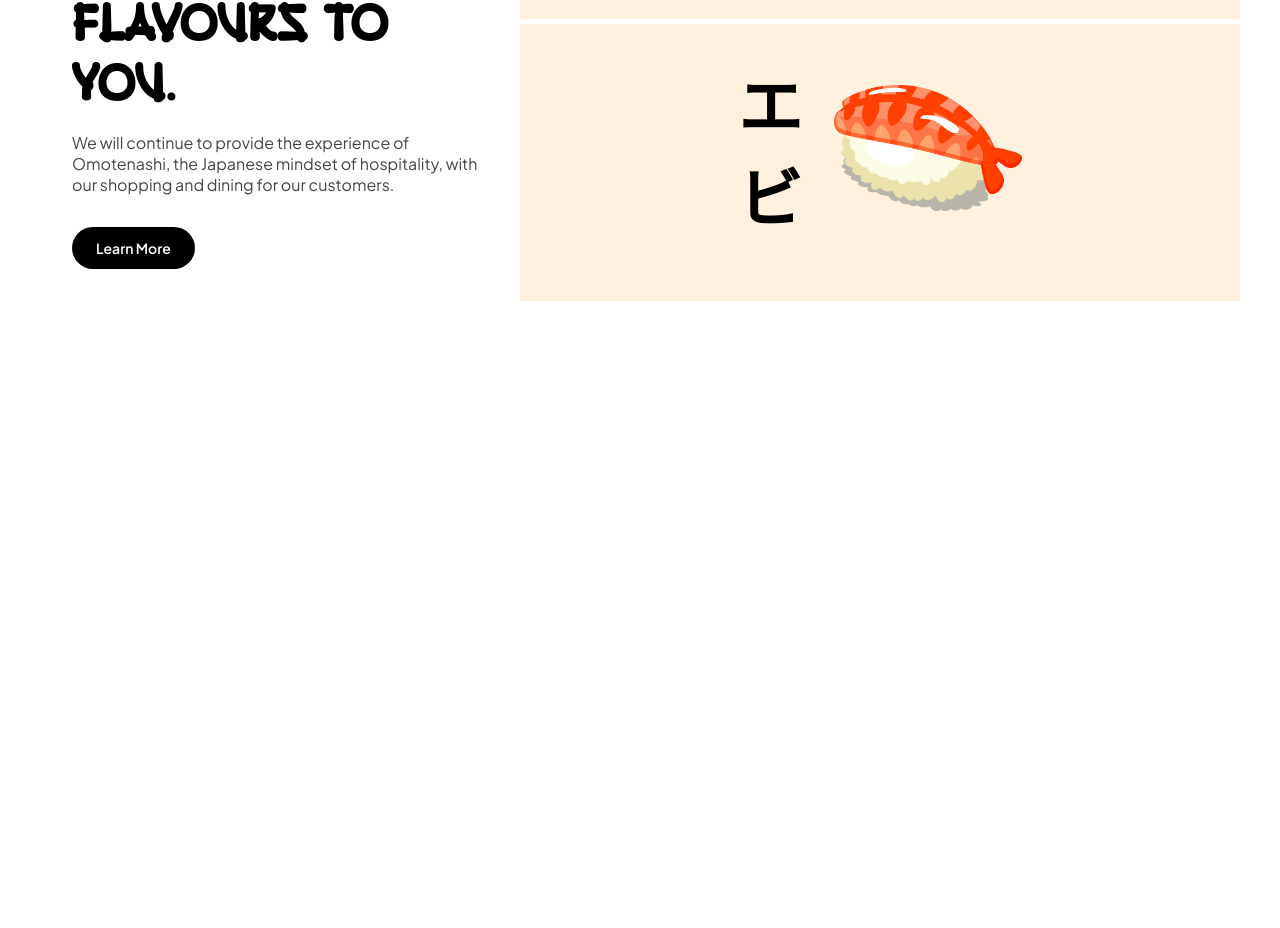
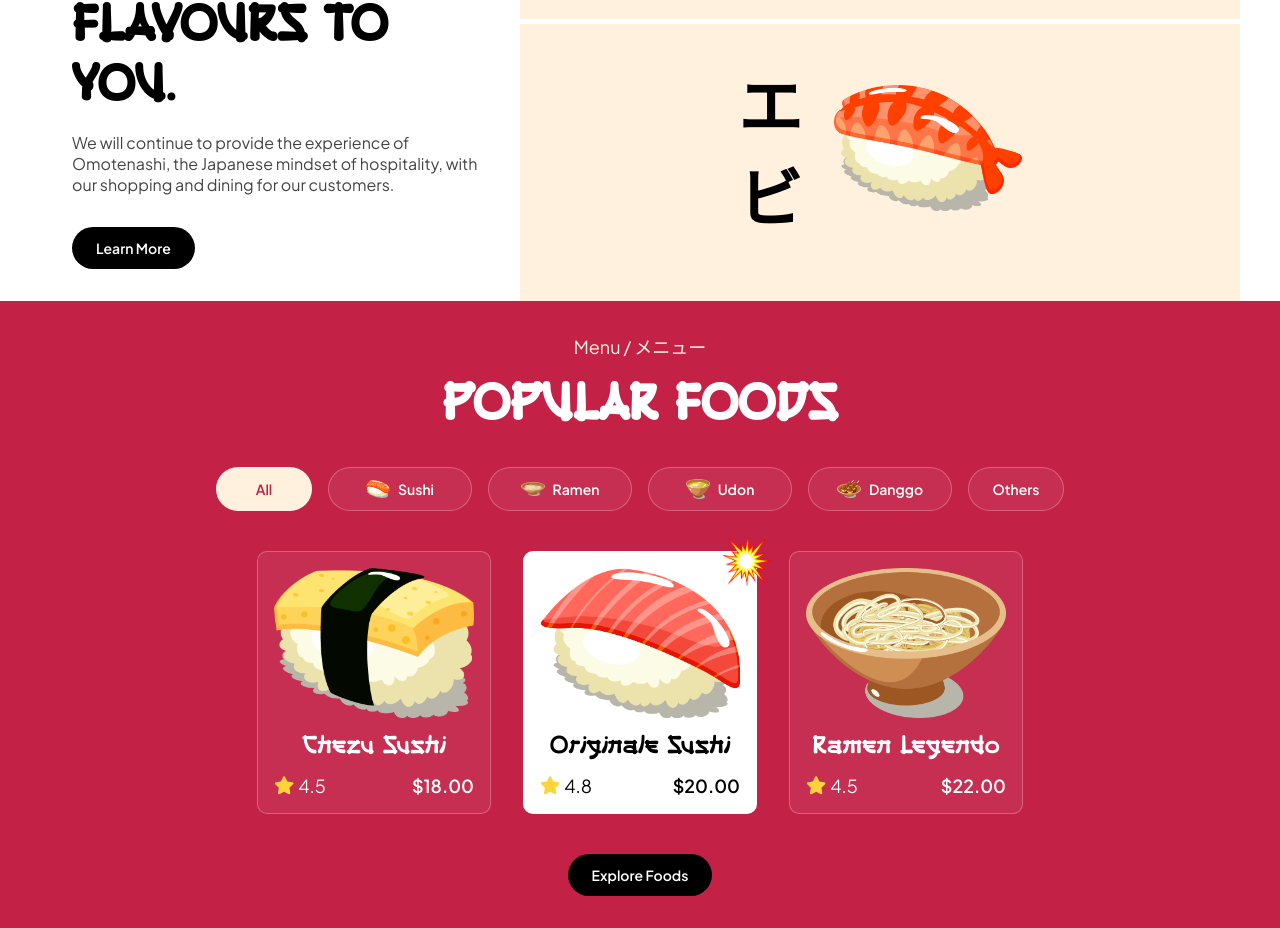
Before and after one commit to ilhamifham/shokunami, a plain HTML site: page index.html in a window 1280 px wide. Shown: the part 896-1824 px from the top of the page. Before the commit the page ends 1197 px from the top, so only its background shows below. Drawn offline with nearby package versions, Linux system fonts and the light colour scheme.

Commit message:
Added menu section

```diff
--- a/css/sections/hero.css
+++ b/css/sections/hero.css
@@ -76,7 +76,7 @@
 }
 
 .hero__info .customer__feedback img {
-  width: 5.313rem;
+  width: 5rem;
 }
 
 .hero__info .customer__feedback p {
--- /dev/null
+++ b/css/sections/menu.css
@@ -0,0 +1,134 @@
+.menu__section {
+  background-color: var(--color-brightMaroon);
+}
+
+.menu {
+  padding: 2rem 1rem;
+}
+
+.menu__content {
+  text-align: center;
+}
+
+.menu__content div {
+  font-size: 1.125rem;
+  color: var(--color-cornSilk);
+}
+
+.menu__content h2 {
+  font-size: 2.5rem;
+  margin: 1rem 0;
+  color: var(--color-white);
+}
+
+.menu__buttons {
+  display: flex;
+  flex-direction: row;
+  flex-wrap: wrap;
+  align-items: center;
+  justify-content: center;
+  gap: 1rem;
+  margin-top: 2rem;
+}
+
+.menu__buttons button {
+  font-size: 0.875rem;
+  padding: 0.75rem 1.5rem;
+  border-radius: 100px;
+  border: 1px solid #ffffff40;
+  background-color: #ffffff10;
+  color: var(--color-white);
+  font-weight: 600;
+  display: flex;
+  flex-direction: row;
+  align-items: center;
+  justify-content: center;
+  gap: 0.5rem;
+  height: 2.75rem;
+  width: 9rem;
+}
+
+.menu__buttons button img {
+  width: 1.5rem;
+}
+
+.menu__buttons button:first-child,
+.menu__buttons button:last-child {
+  width: 6rem;
+}
+
+.menu__buttons button:first-child {
+  background-color: var(--color-cornSilk);
+  color: var(--color-brightMaroon);
+}
+
+.menu__cards {
+  margin: 2.5rem 0;
+  display: flex;
+  align-items: center;
+  justify-content: center;
+  flex-wrap: wrap;
+  gap: 2rem;
+}
+
+.menu__cards article {
+  border: 1px solid #ffffff40;
+  background-color: #ffffff10;
+  color: var(--color-white);
+  border-radius: 10px;
+  padding: 1rem;
+  position: relative;
+}
+
+.menu__cards article:nth-child(2) {
+  background-color: var(--color-white);
+  color: var(--color-black);
+}
+
+.menu__cards article img {
+  width: 12.5rem;
+  height: 9.375rem;
+}
+
+.menu__cards article h3 {
+  font-family: var(--font-japanhip);
+  font-size: 1.5rem;
+  margin: 1rem 0;
+  text-align: center;
+}
+
+.menu__cards .card__content {
+  display: flex;
+  align-items: center;
+  justify-content: space-between;
+  font-size: 1.125rem;
+}
+
+.menu__cards .card__content i {
+  margin-right: 0.25rem;
+  transform: translateY(-1px);
+}
+
+.menu__cards .card__content .price {
+  font-weight: 600;
+}
+
+.menu__cards article .popular {
+  width: 50px;
+  height: 50px;
+  position: absolute;
+  top: -1rem;
+  right: -1rem;
+}
+
+.menu a {
+  display: block;
+  width: fit-content;
+  margin: 0 auto;
+}
+
+@media screen and (min-width: 64rem) {
+  .menu__content h2 {
+    font-size: 3rem;
+  }
+}
--- a/css/styles.css
+++ b/css/styles.css
@@ -4,6 +4,7 @@
 @import url("header.css");
 @import url("sections/hero.css");
 @import url("sections/about.css");
+@import url("sections/menu.css");
 
 /* Global */
 
@@ -42,6 +43,10 @@ img {
   width: 100%;
 }
 
+button {
+  cursor: pointer;
+}
+
 /* Utilities */
 
 .button {
--- a/index.html
+++ b/index.html
@@ -14,7 +14,7 @@
       <h1>SushiWave</h1>
     </header>
     <main>
-      <section>
+      <section class="hero__section">
         <div class="hero mw">
           <div class="hero__image">
             <img src="assets/images/sushi-1.png" alt="sushi" />
@@ -34,7 +34,7 @@
               <div class="customer__feedback">
                 <img src="assets/images/user.png" alt="customer photo" />
                 <div>
-                  <p>"This is the best japanese foods delivery service that ever existed."</p>
+                  <p>This is the best japanese foods delivery service that ever existed.</p>
                   <div>
                     <i class="fa-solid fa-star" style="color: #ffd43b"></i>
                     <i class="fa-solid fa-star" style="color: #ffd43b"></i>
@@ -48,7 +48,7 @@
           </div>
         </div>
       </section>
-      <section>
+      <section class="about__section">
         <div class="about mw">
           <div class="about__content">
             <div class="about__description">
@@ -77,6 +77,50 @@
           </div>
         </div>
       </section>
+      <section class="menu__section">
+        <div class="menu mw">
+          <div class="menu__content">
+            <div>Menu / メニュー</div>
+            <h2>Popular Foods</h2>
+          </div>
+          <div class="menu__buttons">
+            <button>All</button>
+            <button><img src="assets/images/sushi-9.png" alt="sushi" /><span>Sushi</span></button>
+            <button><img src="assets/images/sushi-8.png" alt="ramen" /><span>Ramen</span></button>
+            <button><img src="assets/images/sushi-7.png" alt="ramen" /><span>Udon</span></button>
+            <button><img src="assets/images/sushi-6.png" alt="ramen" /><span>Danggo</span></button>
+            <button>Others</button>
+          </div>
+          <div class="menu__cards">
+            <article>
+              <img src="assets/images/sushi-12.png" alt="chezu sushi" />
+              <h3>Chezu Sushi</h3>
+              <div class="card__content">
+                <div><i class="fa-solid fa-star" style="color: #ffd43b"></i><span>4.5</span></div>
+                <div class="price">$18.00</div>
+              </div>
+            </article>
+            <article>
+              <img src="assets/images/sushi-11.png" alt="originale sushi" />
+              <h3>Originale Sushi</h3>
+              <div class="card__content">
+                <div><i class="fa-solid fa-star" style="color: #ffd43b"></i><span>4.8</span></div>
+                <div class="price">$20.00</div>
+              </div>
+              <img class="popular" src="assets/images/popular.png" alt="" />
+            </article>
+            <article>
+              <img src="assets/images/sushi-10.png" alt="ramen legendo" />
+              <h3>Ramen Legendo</h3>
+              <div class="card__content">
+                <div><i class="fa-solid fa-star" style="color: #ffd43b"></i><span>4.5</span></div>
+                <div class="price">$22.00</div>
+              </div>
+            </article>
+          </div>
+          <a class="button button--primary" href="">Explore Foods</a>
+        </div>
+      </section>
     </main>
     <footer></footer>
   </body>
```
Also changed, not shown: assets/images/popular.png (added).
